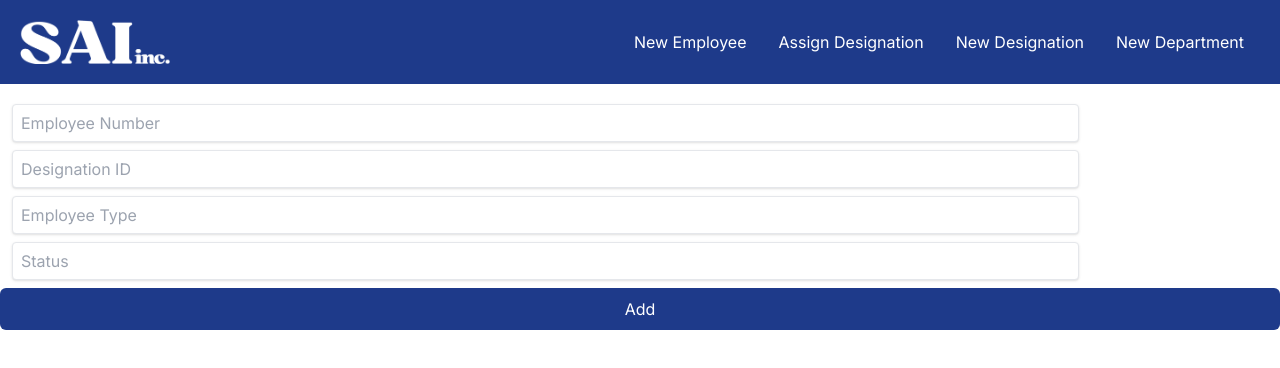
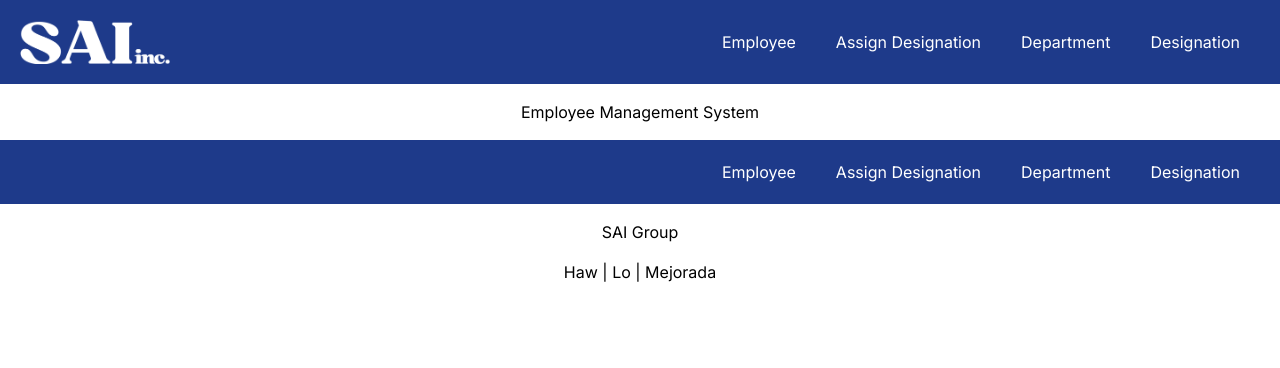
Before and after one commit to ivanjameslo/m02, a Next.js app: page / in a window 1280 px wide. Shown: the top 368 px of the page. Built offline with nearby package versions, Linux system fonts and the light colour scheme; no server answers; the database is empty.

Commit message:
almost done
Co-authored-by: SanHaw <SanHaw@users.noreply.github.com>

```diff
--- a/app/actions/todoActions.tsx
+++ b/app/actions/todoActions.tsx
@@ -159,7 +159,7 @@ export async function updateAssign(formData: FormData){
     // const id = Number(formData.get('id'))
     const emp_num = Number(formData.get('new_emp_num'))
     const designation_id = Number(formData.get('new_designation_id'))
-    const employee_type = formData.get('employee_type') as string
+    const employee_type = formData.get('new_employee_type') as string
     const status = formData.get('new_status') as string
 
     try{
--- a/app/assign-designation/page.tsx
+++ b/app/assign-designation/page.tsx
@@ -1,11 +1,13 @@
 import React from 'react'
 import Navbar from "@/components/ui/Navbar"
 import AssignDesignation from "@/components/shared_add/assignDesignation"
+import AssignDesignationTable from "@/components/shared_table/assigndesigTable"
 
 const assignDesignationPage = () => {
   return (
     <div>
         <AssignDesignation />
+        <AssignDesignationTable />
     </div>
   )
 }
--- a/app/page.tsx
+++ b/app/page.tsx
@@ -1,23 +1,57 @@
-import Image from "next/image";
-import StartingPage from "../components/ui/startingPage";
-// import NewEmployee from "../components/shared/newEmployee";
-// import Department from "../components/shared/department";
-// import Form from "@/components/ui/Form";
-// import { createEmployee } from "./actions/todoActions";
-// import Input from "@/components/ui/Input";
-// import Button from "@/components/ui/Button";
-// import NewEmployeeTable from "../components/shared_results/newEmployeeTable";
-// import Navbar from "@/components/shared/Navbar";
-import NewEmployeePage from "@/components/final_page/newEmployeePage";
-import DepartmentPage from "@/components/final_page/departmentPage";
-import DesignationPage from "@/components/final_page/designationPage";
-import AssignDesignationPage from "@/components/final_page/assignDesignationPage";
+// import Image from "next/image";
+// import StartingPage from "../components/ui/startingPage";
+// // import NewEmployee from "../components/shared/newEmployee";
+// // import Department from "../components/shared/department";
+// // import Form from "@/components/ui/Form";
+// // import { createEmployee } from "./actions/todoActions";
+// // import Input from "@/components/ui/Input";
+// // import Button from "@/components/ui/Button";
+// // import NewEmployeeTable from "../components/shared_results/newEmployeeTable";
+// // import Navbar from "@/components/shared/Navbar";
+// import NewEmployeePage from "@/components/final_page/newEmployeePage";
+// import DepartmentPage from "@/components/final_page/departmentPage";
+// import DesignationPage from "@/components/final_page/designationPage";
+// import AssignDesignationPage from "@/components/final_page/assignDesignationPage";
 
-export default function Home() {
+// export default function Home() {
+//   return (
+//     <main>
+//       <AssignDesignationPage />
+//     </main>
+//   );
+// }
+
+// import Navbar from '../components/ui/Navbar'
+
+const startingPage = () => {
   return (
-    <main>
-      <AssignDesignationPage />
-      {/* <NewEmployeePage /> */}
-    </main>
-  );
+    <div className="text-center">
+      <div className="m-4">
+        <h1>Employee Management System</h1>
+      </div>
+
+      <div className="bg-blue-900 p-5 text-white ">
+        <div className="flex justify-between">
+          <a href="/">
+
+            </a>
+            <ul className="flex content-center self-center">
+              <a href="/new-employee" className="mx-5 hover:text-blue400">Employee</a>
+              <a href="/assign-designation" className="mx-5 hover:text-blue400">Assign Designation</a>
+              <a href="/department" className="mx-5 hover:text-blue400">Department</a>
+              <a href="/designation" className="mx-5 hover:text-blue400">Designation</a>
+            </ul>
+        </div>
+    </div>
+
+      <div className="m-4">
+        <h2>SAI Group</h2>
+      </div>
+      <div className="m-4">
+        <p>Haw  |  Lo  |  Mejorada</p>
+      </div>
+    </div>
+  )
 }
+
+export default startingPage
--- a/components/shared_update/AssignDesigUpdate.tsx
+++ b/components/shared_update/AssignDesigUpdate.tsx
@@ -1,14 +1,11 @@
 "use client"
 
-import { updateEmployee } from "@/app/actions/todoActions"
+import { updateAssign } from "@/app/actions/todoActions"
 import Form from "@/components/ui/Form"
 import Input from "@/components/ui/Input"
 import Button from "@/components/ui/Button"
 import { useState } from "react"
-// import {BiEdit} from 'react-icons/bi'
 
-
-//Edit Layout
 const assignUpdate = (assign_designation: any) => {
   const [assignUpdate, setAssignUpdate] = useState(false);
   const [formData, setFormData] = useState({
@@ -21,6 +18,7 @@ const assignUpdate = (assign_designation: any) => {
   const handleEdit = () => {
     setAssignUpdate(!assignUpdate);
   }
+
   const handleSubmit = () => {
     setAssignUpdate(false);
   }
@@ -35,7 +33,7 @@ const assignUpdate = (assign_designation: any) => {
 
         {assignUpdate ? (
           <div className="flex flex-col">
-            <Form action={updateEmployee} onSubmit={handleSubmit}>
+            <Form action={updateAssign} onSubmit={handleSubmit}>
                 <div className="">
                   <Input name="emp_num" value={assign_designation.id} type="hidden" />
                   <Input name="designation_id" value={assign_designation.id} type="hidden" />
--- a/components/ui/Navbar.tsx
+++ b/components/ui/Navbar.tsx
@@ -1,10 +1,14 @@
-import NavButton from '@/components/ui/NavButton';
 import Image from 'next/image';
+const fs = require('fs');
+const path = require('path');
+import Link from 'next/link';
+
 
 const Navbar = () => {
   return (
     <div className="bg-blue-900 p-5 text-white ">
         <div className="flex justify-between">
+          <a href="/">
             <Image
               src='/logo.png'
               alt='logo'
@@ -12,38 +16,67 @@ const Navbar = () => {
               height={100}
               className='bg-left-top'
             />
-            {/* can be replaced by logo */}
+            </a>
             <ul className="flex content-center self-center">
-                <NavButton
-                  className="mx-5"
-                  text="New Employee"
-                  type="button"
-                  // <Link to="@/app/">Contact</Link>
-                  // onClick={() => {}}
-                />
-                <NavButton
-                  className="mx-5"
-                  text= "Assign Designation"
-                  type="button"
-                  // onClick={() => {}}
-                  />
-                <NavButton
-                  className="mx-5"
-                  text= "New Designation"
-                  type="button"
-                  // onClick={() => {}}
-                  />
-                <NavButton
-                  className="mx-5"
-                  text= "New Department"
-                  type="button"
-                  // onClick={() => {}}
-                />
+              <a href="/new-employee" className="mx-5 hover:text-blue400">Employee</a>
+              <a href="/assign-designation" className="mx-5 hover:text-blue400">Assign Designation</a>
+              <a href="/department" className="mx-5 hover:text-blue400">Department</a>
+              <a href="/designation" className="mx-5 hover:text-blue400">Designation</a>
             </ul>
         </div>
-
     </div>
   )
 }
 
 export default Navbar
+
+
+// import NavButton from '@/components/ui/NavButton';
+// import Image from 'next/image';
+
+// const Navbar = () => {
+//   return (
+//     <div className="bg-blue-900 p-5 text-white ">
+//         <div className="flex justify-between">
+//             <Image
+//               src='/logo.png'
+//               alt='logo'
+//               width={150}
+//               height={100}
+//               className='bg-left-top'
+//             />
+//             {/* can be replaced by logo */}
+//             <ul className="flex content-center self-center">
+//                 <NavButton
+//                   className="mx-5"
+//                   text="New Employee"
+//                   type="button"
+//                   // <Link to="@/app/">Contact</Link>
+//                   // onClick={() => {}}
+//                 />
+//                 <NavButton
+//                   className="mx-5"
+//                   text= "Assign Designation"
+//                   type="button"
+//                   // onClick={() => {}}
+//                   />
+//                 <NavButton
+//                   className="mx-5"
+//                   text= "New Designation"
+//                   type="button"
+//                   // onClick={() => {}}
+//                   />
+//                 <NavButton
+//                   className="mx-5"
+//                   text= "New Department"
+//                   type="button"
+//                   // onClick={() => {}}
+//                 />
+//             </ul>
+//         </div>
+
+//     </div>
+//   )
+// }
+
+// export default Navbar
```
